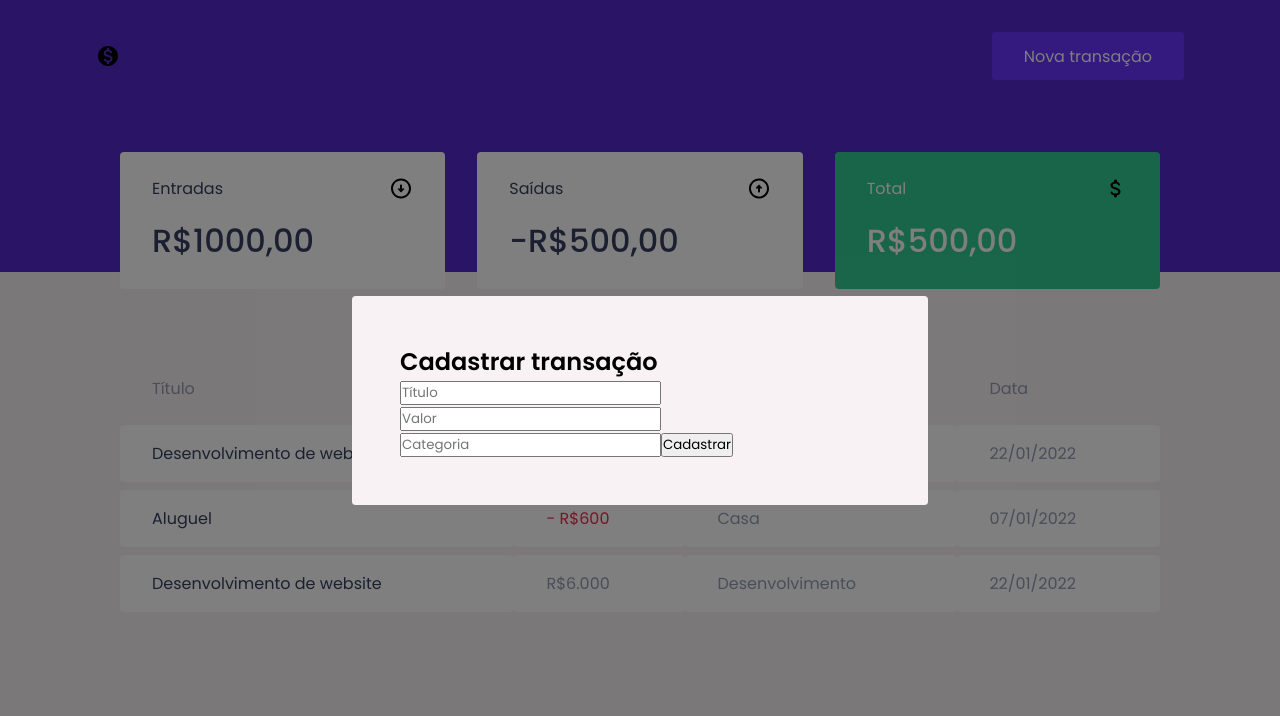
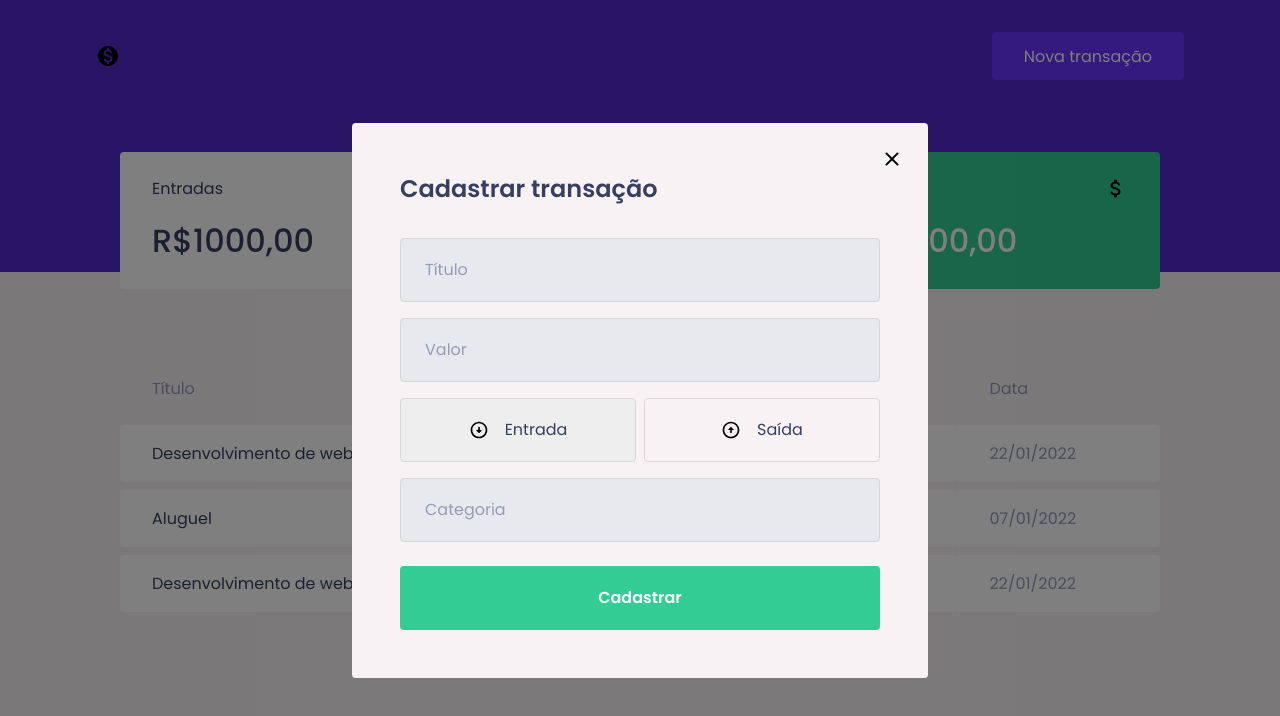
Before and after one commit to thelastklein/Financas-pessoais-com-React, a React (Create React App) app in the folder dtmoney/: page / in a window 1280 px wide. Both pictures are taken after a click on the button "Nova transação". Shown: the top 716 px of the page. Built offline with nearby package versions, Linux system fonts and the light colour scheme; no server answers; what miragejs would draw is missing.

Commit message:
Creating and upgrading modal 2

```diff
--- a/dtmoney/src/components/NewTransactionModal/index.tsx
+++ b/dtmoney/src/components/NewTransactionModal/index.tsx
@@ -1,5 +1,10 @@
 import Modal from 'react-modal';
-import { Container } from './styles';
+import arrowupimg from '../../assets/arrow-up.svg'
+import arrowdownimg from '../../assets/arrow-down.svg'
+import closeImg from '../../assets/close.svg'
+import { Container, RadioBox, TransactiontypeContainer} from './styles';
+import {useState} from 'react'
+
 
 interface NewTransactionModalProps {
     isOpen: boolean;
@@ -7,6 +12,8 @@
 }
 
 export function NewTransactionModal({isOpen, onRequestClose}: NewTransactionModalProps) {
+    const [type, setType] = useState('deposit')
+
     return(
         <Modal
             isOpen={isOpen}
@@ -15,6 +22,10 @@
             className="react-modal-content"
             >
 
+            <button type="button" onClick={onRequestClose} className='react-modal-close'>
+                <img src={closeImg} alt='Fechar Modal'/>
+            </button>
+
             <Container>
 
                 <h2>Cadastrar transação</h2>
@@ -22,6 +33,13 @@
                 <input placeholder='Título'/>
 
                 <input type="number" placeholder='Valor'/>
+
+                <TransactiontypeContainer>
+                    <RadioBox type='button' onClick={()=>{setType('deposit')}} isActive={type === 'deposit'}> <img src={arrowdownimg} alt='Entrada'/> <span>Entrada</span> </RadioBox>
+
+                    <RadioBox type='button' onClick={()=>{setType('withdraw')}} isActive={type === 'withdraw'} > <img src={arrowupimg} alt='Saída'/> <span>Saída</span> </RadioBox>
+
+                </TransactiontypeContainer>
 
                 <input placeholder='Categoria'/>
 
--- a/dtmoney/src/components/NewTransactionModal/styles.ts
+++ b/dtmoney/src/components/NewTransactionModal/styles.ts
@@ -1,3 +1,92 @@
 import styled from "styled-components";
 
-export const Container = styled.form``;
+export const Container = styled.form`
+    h2 {
+        color: var(--text-title);
+        font-size: 1.5rem;
+        margin-bottom: 2rem;
+    }
+
+    input {
+        width: 100%;
+        padding: 0 1.5rem;
+        height: 4rem;
+        border-radius: 0.25rem;
+
+        border: 1px solid #d7d7d7;
+        background: #e7e9ee;
+
+        font-weight: 400;
+        font-size: 1rem;
+
+        &::placeholder {
+            color: var(--text-body);
+        }
+
+        & + input {
+            margin-top: 1rem;
+        }
+    }
+
+    button[type="submit"] {
+        width: 100%;
+        paddin: 0 1.5rem;
+        height: 4rem;
+        background: var(--green);
+        color: #FFF;
+        border-radius: 0.25rem;
+        border: 0;
+        font-size: 1rem;
+        margin-top: 1.5rem;
+        font-weight: 600;
+
+        transition: filter 0.2s;
+
+        &:hover {
+            filter: brightness(0.9);
+        }
+    }
+`;
+
+export const TransactiontypeContainer = styled.div`
+    margin: 1rem 0;
+    display: grid;
+    grid-template-columns: 1fr 1fr;
+    gap: 0.5rem;
+
+`;
+
+interface RadioBoxProps {
+    isActive: boolean;
+}
+
+export const RadioBox = styled.button<RadioBoxProps>`
+    height: 4rem;
+    border: 1px solid #d7d7d7;
+    border-radius: 0.25rem;
+
+    background: ${(props) => props.isActive ? '#eee' : 'transparent'};
+
+    display: flex;
+    align-items: center;
+    justify-content: center;
+
+    transition: border-color 0.2s;
+
+    &:hover {
+        border-color: #aaa;
+    }
+
+    img {
+        width: 20px;
+        height: 20px;
+    }
+
+    span {
+        display: inline-block;
+        margin-left: 1rem;
+        font-size: 1rem;
+        color: var(--text-title);
+    }
+
+`;
--- a/dtmoney/src/components/summary/index.tsx
+++ b/dtmoney/src/components/summary/index.tsx
@@ -26,8 +26,8 @@
 
             <div className="highlight-background">
                 <header>
-                    <p>Total</p>
-                    <img src={moneyimg} alt="Total"/>
+                    <p>Saldo</p>
+                    <img src={moneyimg} alt="Saldo"/>
                 </header>
                 <strong>R$500,00</strong>
             </div>
--- a/dtmoney/src/styles/global.ts
+++ b/dtmoney/src/styles/global.ts
@@ -82,6 +82,20 @@
 
     }
 
+    .react-modal-close {
+        position: absolute;
+        right: 1.5rem;
+        top: 1.5rem;
+        border: 0;
+        background: transparent;
+
+        transition: filter 0.2s;
+
+        &:hover {
+            filter: brightness(0.8);
+        }
+    }
+
 
 
     `
```
